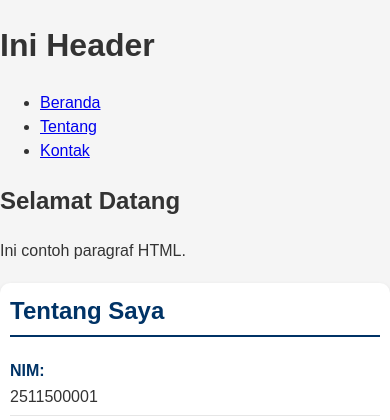
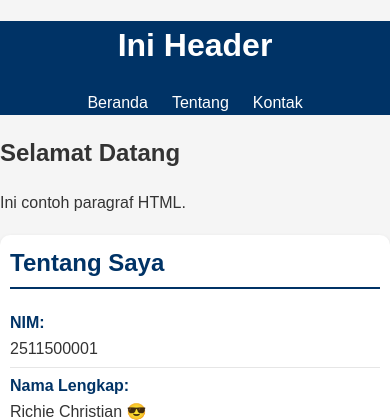
Before and after one commit to RichieChristian01/2511500001-PWD-TI1A-2526O, a PHP site: page /pertemuan-04/index.html in a window 390 px wide. Shown: the top 420 px of the page. Run offline with PHP 8.4, Linux system fonts and the light colour scheme.

Commit message:
styling header

```diff
--- a/pertemuan-04/style.css
+++ b/pertemuan-04/style.css
@@ -75,12 +75,12 @@ button:hover {
 }
 
 @media (max-width: 600px) {
-  #about p {
+#about p {
     flex-direction: column;
     align-items: flex-start;
   }
 
-  #about strong {
+#about strong {
     text-align: left;
     padding-right: 0;
     margin-bottom: 2px;
@@ -93,4 +93,26 @@ button:hover {
     color: #333;
     line-height: 1.5;
   }
+
+header {
+    background: #003366;
+    color: #fff;
+    paddding: 20px;
+    text-align: center;
 }
+
+header ul {
+    display: flex;
+    justify-content: center;
+    list-style:none;
+    padding: 0;
+    margin: 10px 0 0;
+}
+
+header li a {
+color: #fff;
+text-decoration: none;
+padding: 6px 12px;
+}
+
+}
```
Also changed, not shown: pertemuan-04/README.md.
